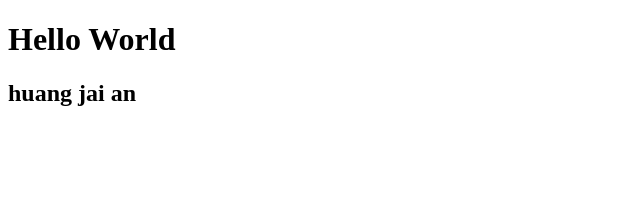
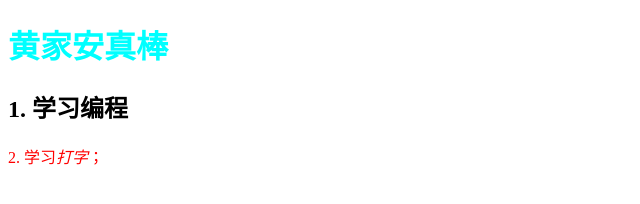
Before and after one commit to minhuang0/demo, a website: page html/study.html in a window 1280 px wide. Shown: the whole page, without its empty margins (0-640 px from the left). Drawn offline with Linux system fonts and the light colour scheme.

Commit message:
add study page

```diff
--- a/html/study.html
+++ b/html/study.html
@@ -3,9 +3,18 @@
     <head>
         <meta http-equiv="Content-Type" content="text/html; charset=utf-8">
         <title>制作我的第一个网页</title>
+        <style>
+        h1{
+            color:aqua;
+        }
+        p {
+            color:red;
+        }
+        </style>
     </head>
     <body>
-        <h1>Hello World</h1>
-        <h2>huang jai an</h2>
+        <h1>黄家安真棒</h1>
+        <h2>1. 学习<strong>编程</strong></h2>
+        <p>2. 学习<em>打字</em>；</p>
     </body>
 </html>
```
